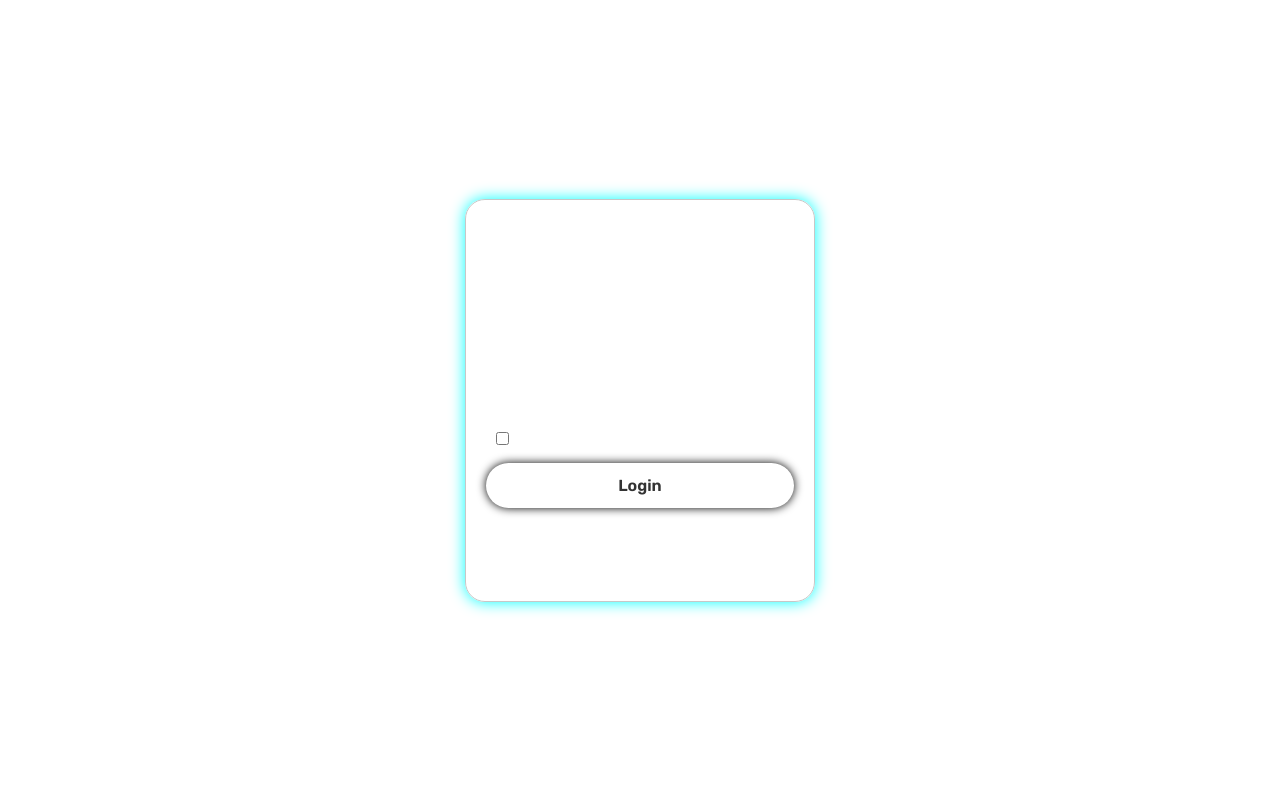
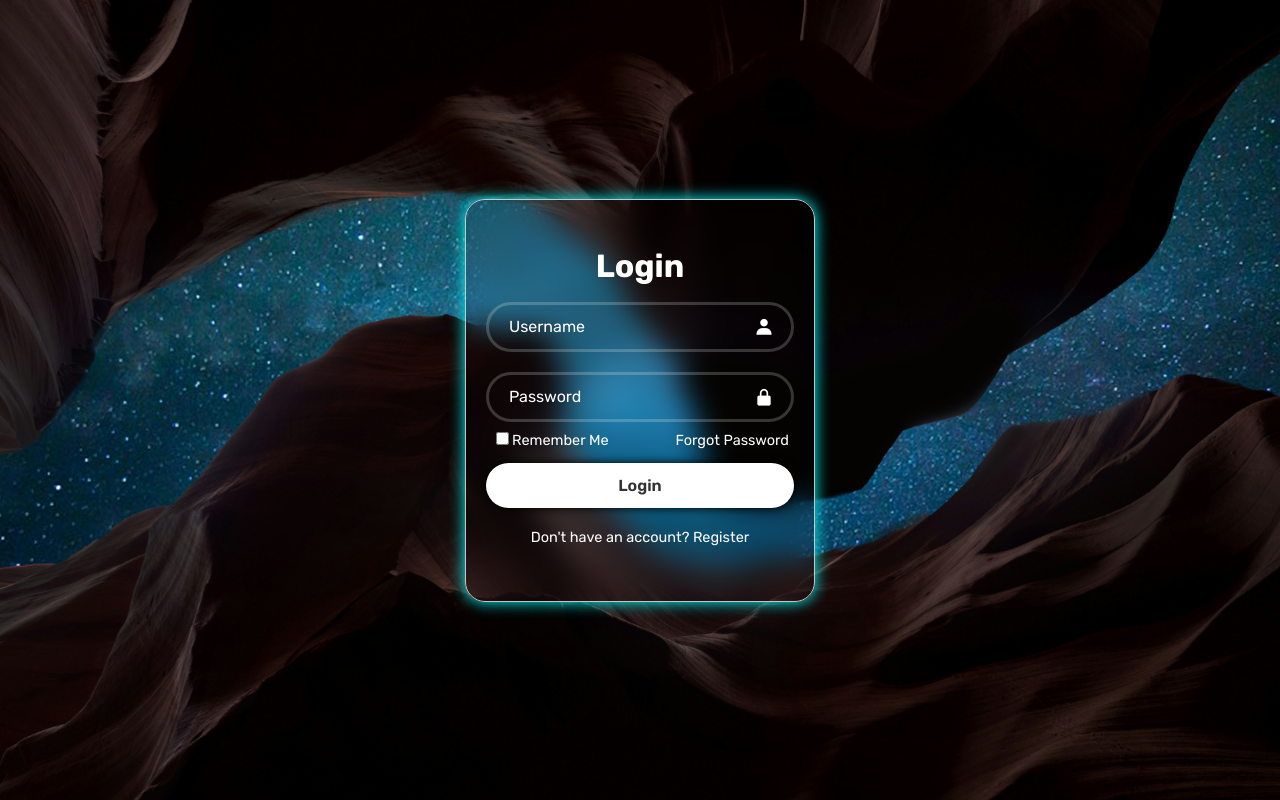
Before and after one commit to MoushufAlam/LoginPage, a plain HTML site: page index.html in a window 1280 px wide. Drawn offline with nearby package versions, Linux system fonts and the light colour scheme.

Commit message:
styles.css

```diff
--- a/styles.css
+++ b/styles.css
@@ -9,7 +9,7 @@
 body{
     /* width: 1000px; */
     height: 100vh;
-    background: url('Images/img.jpg');
+    background: url('IMG/img.jpg');
     display: flex;
     justify-content: center;
     align-items: center;
```
